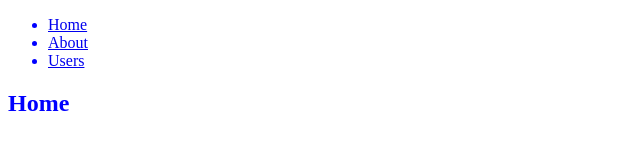
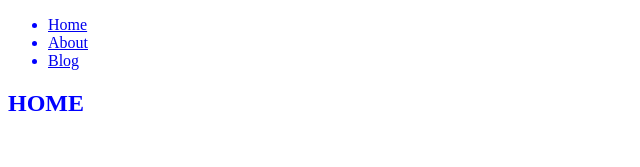
Before and after one commit to PovilasU/webpack-from-scratch, a React app: page / in a window 1280 px wide. Shown: the top 167 px of the page, without its empty margins (0-640 px from the left). Built offline with nearby package versions, Linux system fonts and the light colour scheme.

Commit message:
test routes

```diff
--- a/src/App.js
+++ b/src/App.js
@@ -1,5 +1,8 @@
 import React from 'react';
 import { BrowserRouter, Switch, Route, Link } from 'react-router-dom';
+import About from './components/About';
+import Home from './components/Home';
+import Blog from './components/Blog';
 
 export default function App() {
   return (
@@ -14,7 +17,7 @@ export default function App() {
               <Link to="/about">About</Link>
             </li>
             <li>
-              <Link to="/users">Users</Link>
+              <Link to="/blog">Blog</Link>
             </li>
           </ul>
         </nav>
@@ -22,14 +25,14 @@ export default function App() {
         {/* A <Switch> looks through its children <Route>s and
             renders the first one that matches the current URL. */}
         <Switch>
-          <Route path="/about">
-            <About />
+          <Route path="/about" component={About}>
+            {/* <About /> */}
           </Route>
-          <Route path="/users">
-            <Users />
+          <Route path="/blog" component={Blog}>
+            {/* <Users /> */}
           </Route>
-          <Route exact path="/">
-            <Home />
+          <Route exact path="/" component={Home}>
+            {/* <Home /> */}
           </Route>
         </Switch>
       </div>
@@ -37,14 +40,24 @@ export default function App() {
   );
 }
 
-function Home() {
-  return <h2>Home</h2>;
-}
-
-function About() {
-  return <h2>About</h2>;
-}
-
-function Users() {
-  return <h2>Users</h2>;
-}
+// const Routes = () => {
+//   return (
+//     <Router>
+//       <NavigationBar />
+//       <Switch>
+//         <Route path="/" exact component={Home} />
+//         <Route path="/home" component={Home} />
+//         <Route path="/about" component={About} />
+//         <Route path="/gallery" component={Galllery} />
+//         <Route path="/gallery2" component={Galllery2} />
+//         <Route path="/gallery3" component={Galllery3} />
+//         <Route path="/gallery4" component={Galllery4} />
+//         <Route
+//           path="/exampledynamiccolumns"
+//           component={ExampleDynamicColumns}
+//         />
+//       </Switch>
+//     </Router>
+//   );
+// };
+// export default Routes;
--- /dev/null
+++ b/src/components/About.js
@@ -0,0 +1,5 @@
+import React from 'react';
+
+export default function Blog() {
+  return <h2>About1</h2>;
+}
--- /dev/null
+++ b/src/components/Blog.js
@@ -0,0 +1,5 @@
+import React from 'react';
+
+export default function Blog() {
+  return <h2>Blog</h2>;
+}
--- /dev/null
+++ b/src/components/Home.js
@@ -0,0 +1,5 @@
+import React from 'react';
+
+export default function Home() {
+  return <h2>HOME</h2>;
+}
--- /dev/null
+++ b/src/components/Projects.js
@@ -0,0 +1,5 @@
+import React from 'react';
+
+export default function Projects() {
+  return <h2>Projects</h2>;
+}
```
Also changed, not shown: src/components/About1.js (added).
